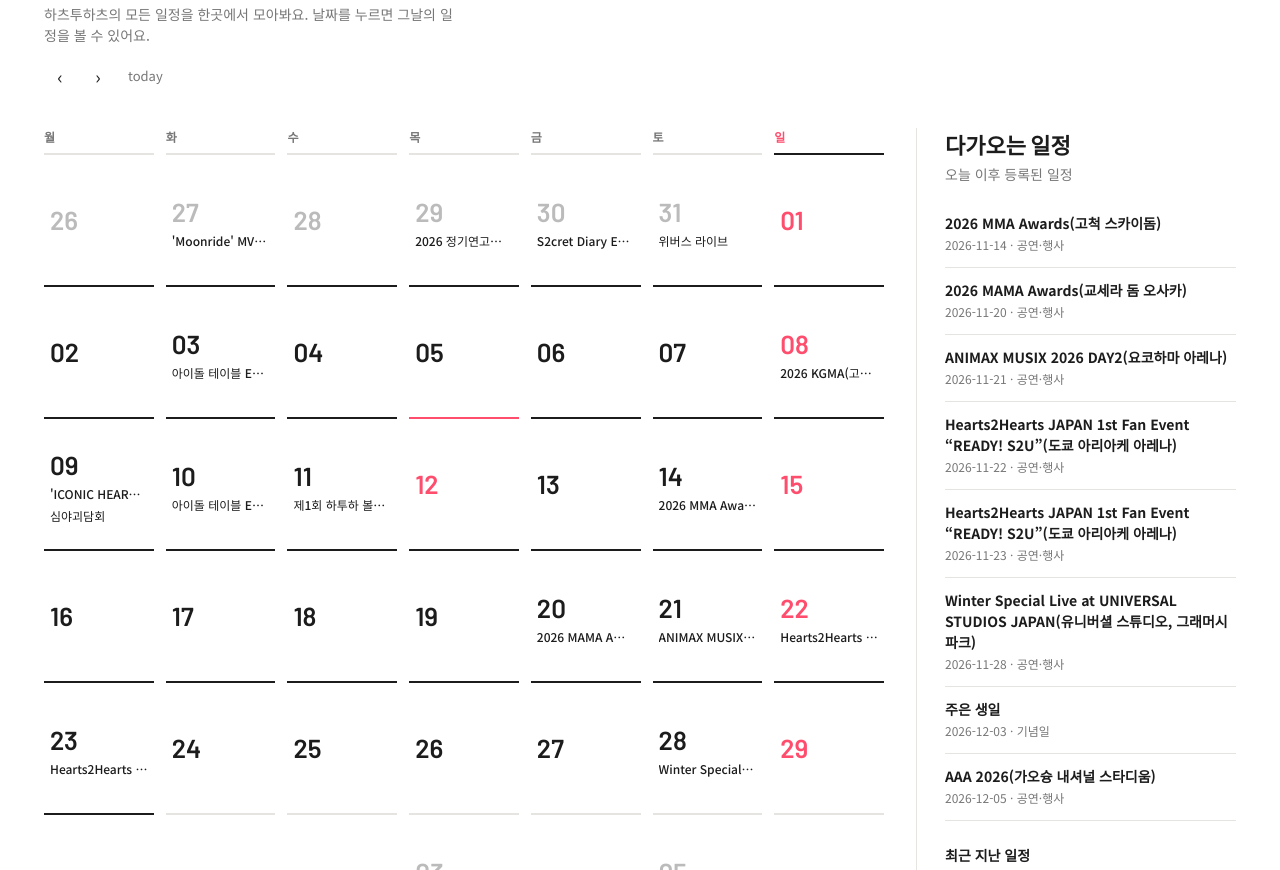
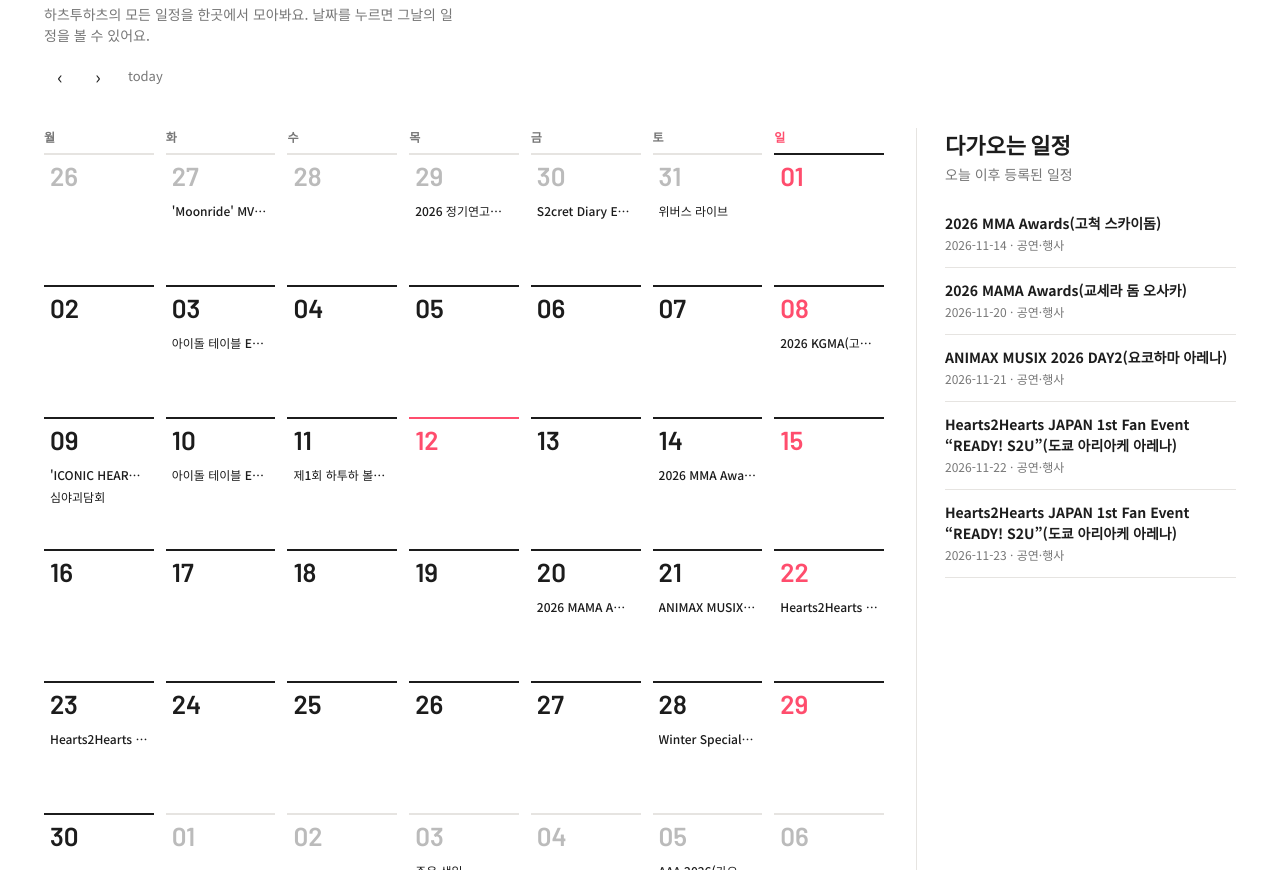
Before and after one commit to H2H-schedule/schedule, a plain HTML site: page index.html in a window 1280 px wide. Shown: the part 82-952 px from the top of the page. Drawn offline with Linux system fonts and the light colour scheme.

Commit message:
Add files via upload

```diff
--- a/index.html
+++ b/index.html
@@ -27,7 +27,8 @@ h1{font:700 44px/1 Barlow,"Noto Sans KR",sans-serif;margin:0;letter-spacing:-.02
 .dow,.week{display:grid;grid-template-columns:repeat(7,minmax(0,1fr));gap:0 12px}
 .dow div{font:600 12px Barlow,sans-serif;color:var(--sub);padding-bottom:8px;letter-spacing:.04em}
 .dow .sun,.num.sun{color:var(--accent)}
-.cell{border:0;border-top:2px solid var(--ink);background:none;text-align:left;padding:8px 6px 0;height:132px;overflow:hidden;cursor:pointer;display:block;width:100%}
+.cell{border:0;border-top:2px solid var(--ink);background:none;text-align:left;padding:8px 6px 0;height:132px;overflow:hidden;cursor:pointer;display:flex;flex-direction:column;justify-content:flex-start;align-items:stretch;width:100%}
+.cell>*{flex:none}
 .cell:hover{background:var(--surface)}
 .cell.out{border-top-color:var(--line)}
 .cell.out .num{color:#bbb}
@@ -71,9 +72,8 @@ input:focus,select:focus,textarea:focus,button:focus-visible{outline:2px solid v
   <div>
     <h1 id="title"></h1>
     <p class="lead">하츠투하츠의 모든 일정을 한곳에서 모아봐요. 날짜를 누르면 그날의 일정을 볼 수 있어요.</p>
-    <div class="nav"><button id="prev" aria-label="이전 달">‹</button><button id="next" aria-label="다음 달">›</button><button class="today" id="goToday">today</button></div>
+    <div class="nav"><button id="prev" aria-label="이전 달">‹</button><button id="next" aria-label="다음 달">›</button><button class="today" id="goToday">today</button><button class="today" id="add" hidden>일정 등록</button></div>
   </div>
-  <button class="btn" id="add" hidden>일정 등록</button>
 </header>
 <div class="layout">
   <main><div class="dow" id="dow"></div><div id="grid"></div></main>
@@ -155,8 +155,8 @@ function side(){
     const list=evs.filter(e=>e.date===sel),d=new Date(sel+'T00:00');
     $('side').innerHTML=`<h2>${d.getMonth()+1}월 ${d.getDate()}일</h2><div class="d">${DOW[(d.getDay()+6)%7]}요일</div>`+(list.length?list.map(e=>itemHtml(e)).join(''):'<div class="empty">이 날은 등록된 일정이 없어요.</div>')+(isAdmin()?'<p><button class="btn ghost" id="addDay">이 날짜에 일정 등록</button></p>':'')+'<p><button class="btn ghost" id="clearSel">다가오는 일정 보기</button></p>';
   }else{
-    const t=ymd(new Date()),up=evs.filter(e=>e.date>=t).slice(0,8),past=evs.filter(e=>e.date<t).slice(-4).reverse();
-    $('side').innerHTML='<h2>다가오는 일정</h2><div class="d">오늘 이후 등록된 일정</div>'+(up.length?up.map(e=>itemHtml(e,1)).join(''):'<div class="empty">다가오는 일정이 없어요.</div>')+(past.length?'<div class="sec">최근 지난 일정</div>'+past.map(e=>itemHtml(e,1)).join(''):'');
+    const t=ymd(new Date()),up=evs.filter(e=>e.date>=t).slice(0,5);
+    $('side').innerHTML='<h2>다가오는 일정</h2><div class="d">오늘 이후 등록된 일정</div>'+(up.length?up.map(e=>itemHtml(e,1)).join(''):'<div class="empty">다가오는 일정이 없어요.</div>');
   }
 }
 
```
